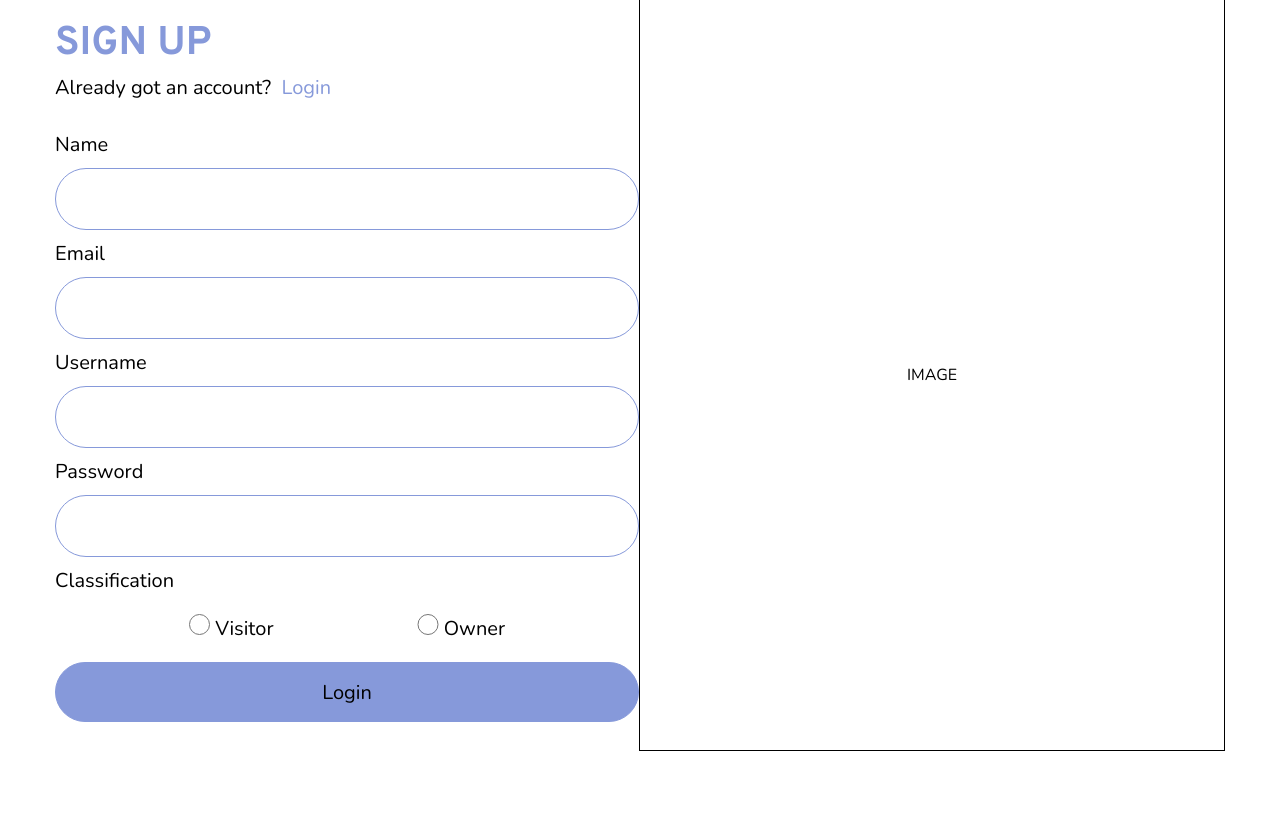
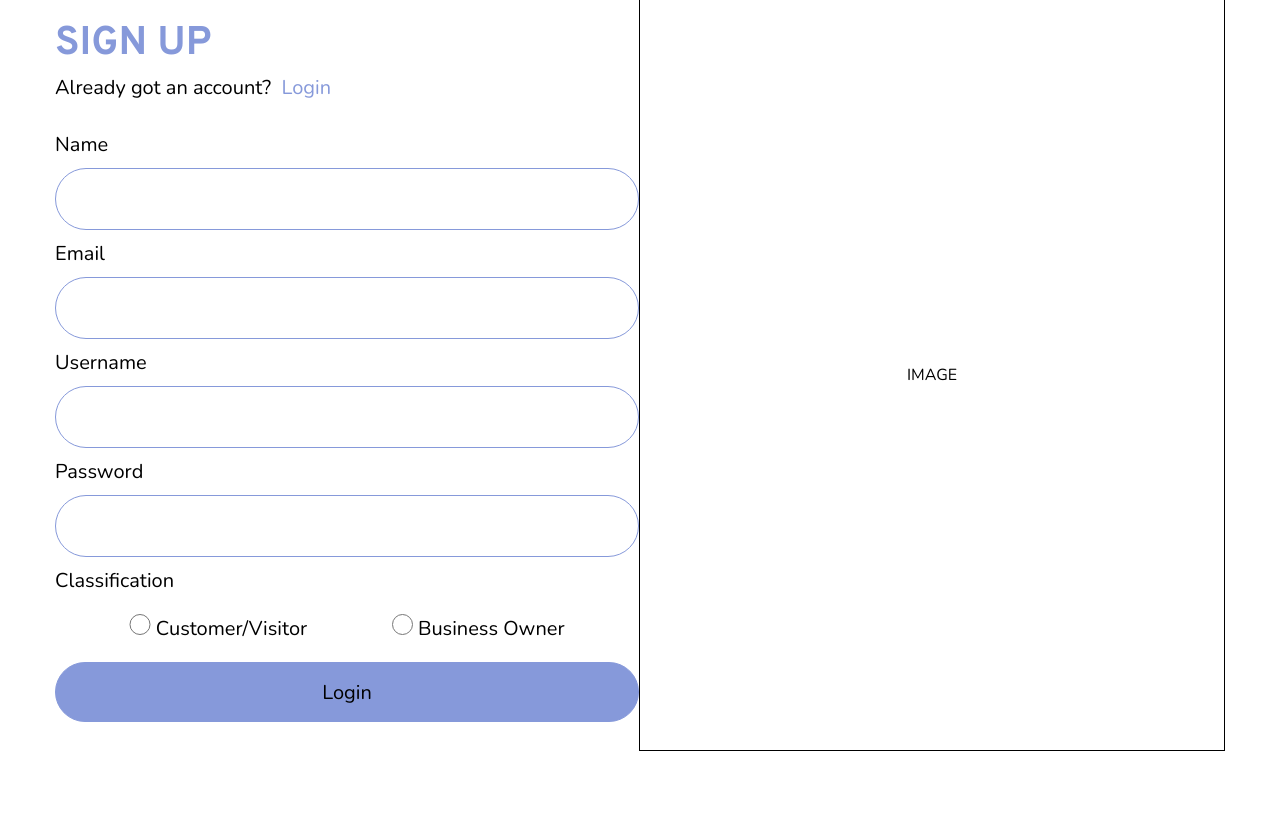
Before and after one commit to Xzilleon2/On-The-Go, a PHP site: page /Signup.php in a window 1280 px wide. Shown: the part 121-957 px from the top of the page. Run offline with PHP 8.4, Linux system fonts and the light colour scheme.

Commit message:
correction to the classification

```diff
--- a/Signup.php
+++ b/Signup.php
@@ -33,10 +33,10 @@
                     <label for="classification">Classification</label>
                     <div class="classification">
                         <label for="Visitor">
-                            <input type="radio" id="Visitor" name="classification" value="Visitor">Visitor
+                            <input type="radio" id="Visitor" name="classification" value="Visitor">Customer/Visitor
                         </label>
                         <label for="Owner">
-                            <input type="radio" id="Owner" name="classification" value="Owner">Owner
+                            <input type="radio" id="Owner" name="classification" value="Owner">Business Owner
                         </label>
                     </div>
                     <input type="submit" value="Login">
```
